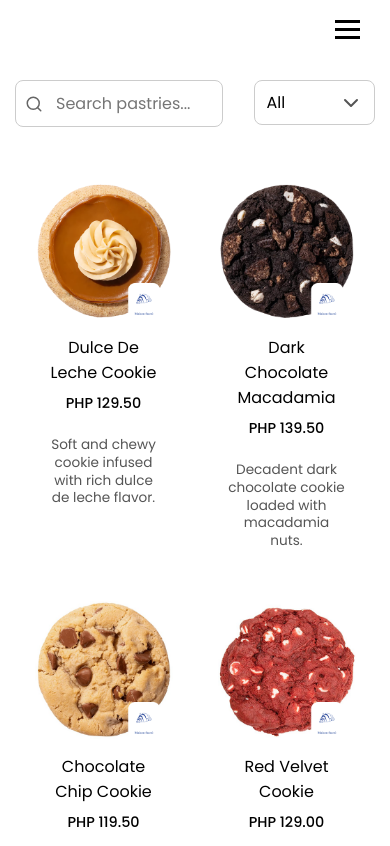
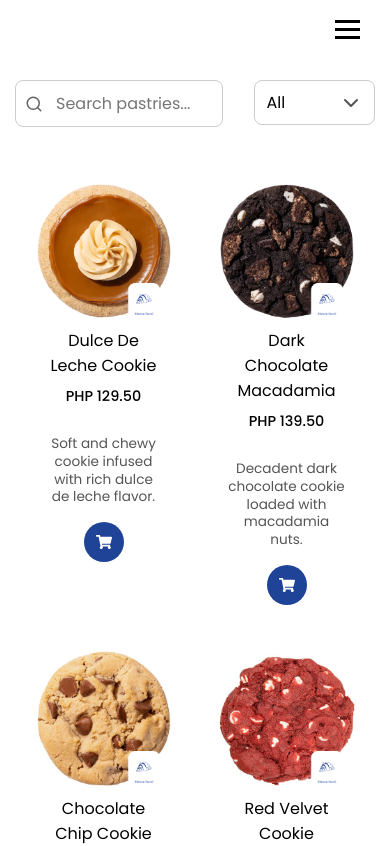
Before and after one commit to marianadine/maisonsucre, a React (Create React App) app: page /pastry in a window 390 px wide. Shown: the top 846 px of the page. Built offline with nearby package versions, Linux system fonts and the light colour scheme.

Commit message:
add to cart button + mobile responsive

```diff
--- a/src/components/Pastries.jsx
+++ b/src/components/Pastries.jsx
@@ -1,7 +1,7 @@
 import React, { useState } from 'react'
 import '../styles/Pastries.css'
 import '../styles/CommonStyles.css'
-import { FaCartPlus } from "react-icons/fa";
+import { FaShoppingCart } from "react-icons/fa";
 import { ChevronDown, Search } from "lucide-react";
 
 import cookies1 from '../imgs/products/cookie1.png'
@@ -252,6 +252,10 @@ const Pastries = () => {
     setTooltip({ ...tooltip, visible: false });
   };
 
+  const handleAddToCart = (item) => {
+    console.log("Added to cart:", item.name);
+  };
+
   return (
     <div>
       {/* Search and Filter */}
@@ -297,13 +301,24 @@ const Pastries = () => {
               onMouseLeave={handleMouseLeave}
             >
               <img src={item.img} alt={item.name} />
+
               <div className="pastry-info">
                 <h2>{item.name}</h2>
                 <p className="price">{item.price}</p>
               </div>
+
               <p className='pastry-desc'>{item.desc}</p>
+
+              <button
+                className="add-to-cart-btn"
+                onClick={() => handleAddToCart(item)}
+                aria-label={`Add ${item.name} to cart`}
+              >
+                <FaShoppingCart />
+              </button>
             </div>
           ))}
+
         </div>
       </section>
 
--- a/src/styles/Pastries.css
+++ b/src/styles/Pastries.css
@@ -181,25 +181,26 @@
 }
 
 /* Add to cart button */
-.add-cart {
-    margin-top: 10px;
-    padding: 8px 12px;
-    color: #1f4397;
+.add-to-cart-btn {
+    position: absolute;
+    bottom: 15px;
+    right: 15px;
+    background: #1F4397;
+    color: white;
     border: none;
-    background-color: transparent;
+    padding: 8px;
+    border-radius: 50%;
+    cursor: pointer;
+    font-size: 16px;
     display: flex;
     align-items: center;
-    gap: 6px;
-    cursor: pointer;
-    transition: background 0.2s, color 0.3s, box-shadow 0.3s;
-    position: relative;
-    overflow: hidden;
+    justify-content: center;
+    transition: transform 0.2s ease, background 0.2s ease;
 }
 
-.add-cart:hover {
-    color: white;
-    background: #1f4397;
-    box-shadow: 0 4px 10px rgba(31, 67, 151, 0.4);
+.add-to-cart-btn:hover {
+    background: #163273;
+    transform: scale(1.1);
 }
 
 .add-cart::after {
@@ -294,11 +295,22 @@
         line-height: 1.3;
     }
 
-    .add-cart {
-        font-size: 0.85rem;
-        padding: 6px 10px;
-        display: block;
-        margin: 0 auto;
+    .pastry-item {
+        position: relative;
+        display: flex;
+        flex-direction: column;
+        align-items: center;
+    }
+
+    .add-to-cart-btn {
+        position: static;
+        margin: 10px 0 0 0;
+        width: 40px;
+        height: 40px;
+        font-size: 16px;
+        display: flex;
+        align-items: center;
+        justify-content: center;
     }
 
     .pastry-info {
```
